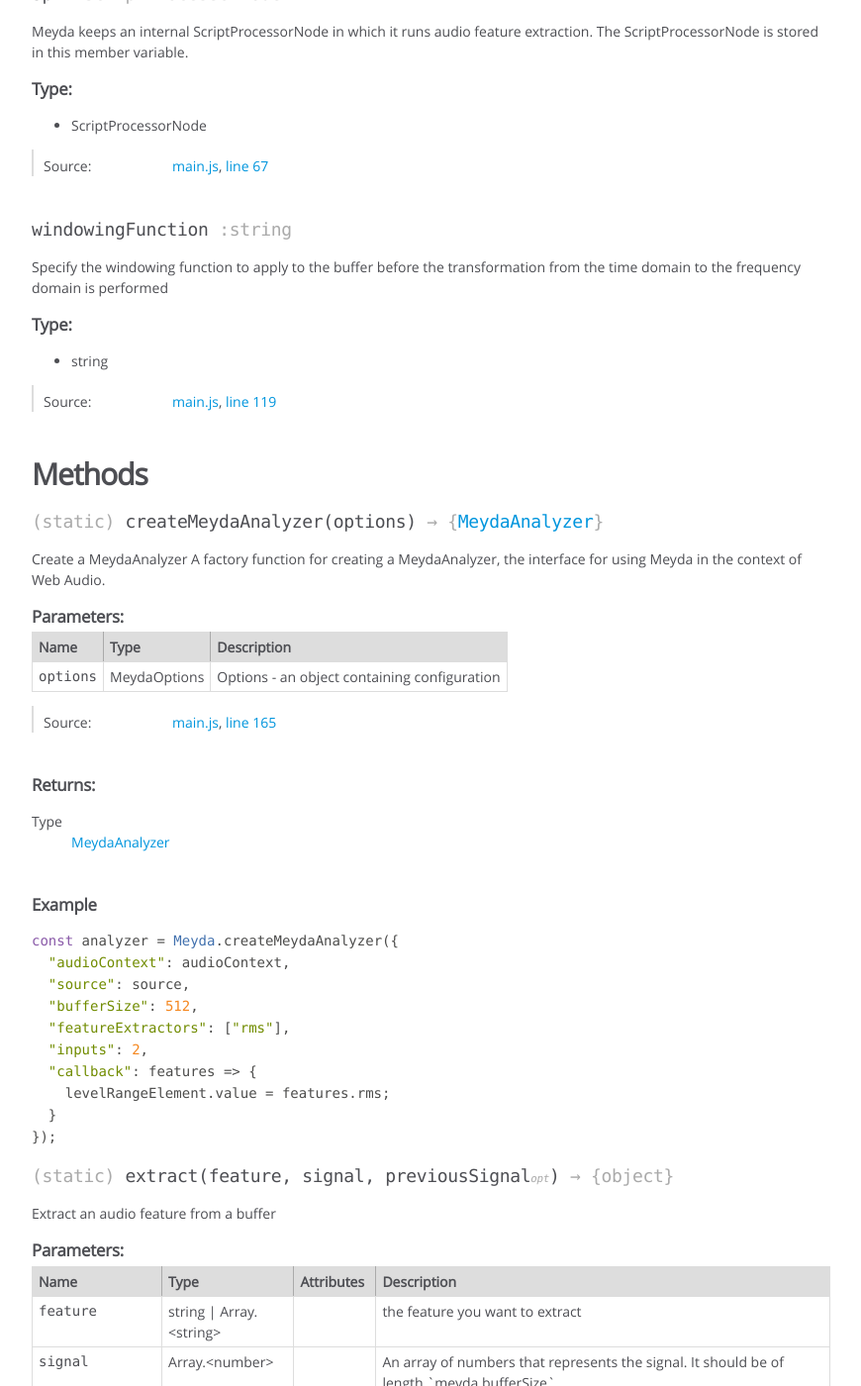
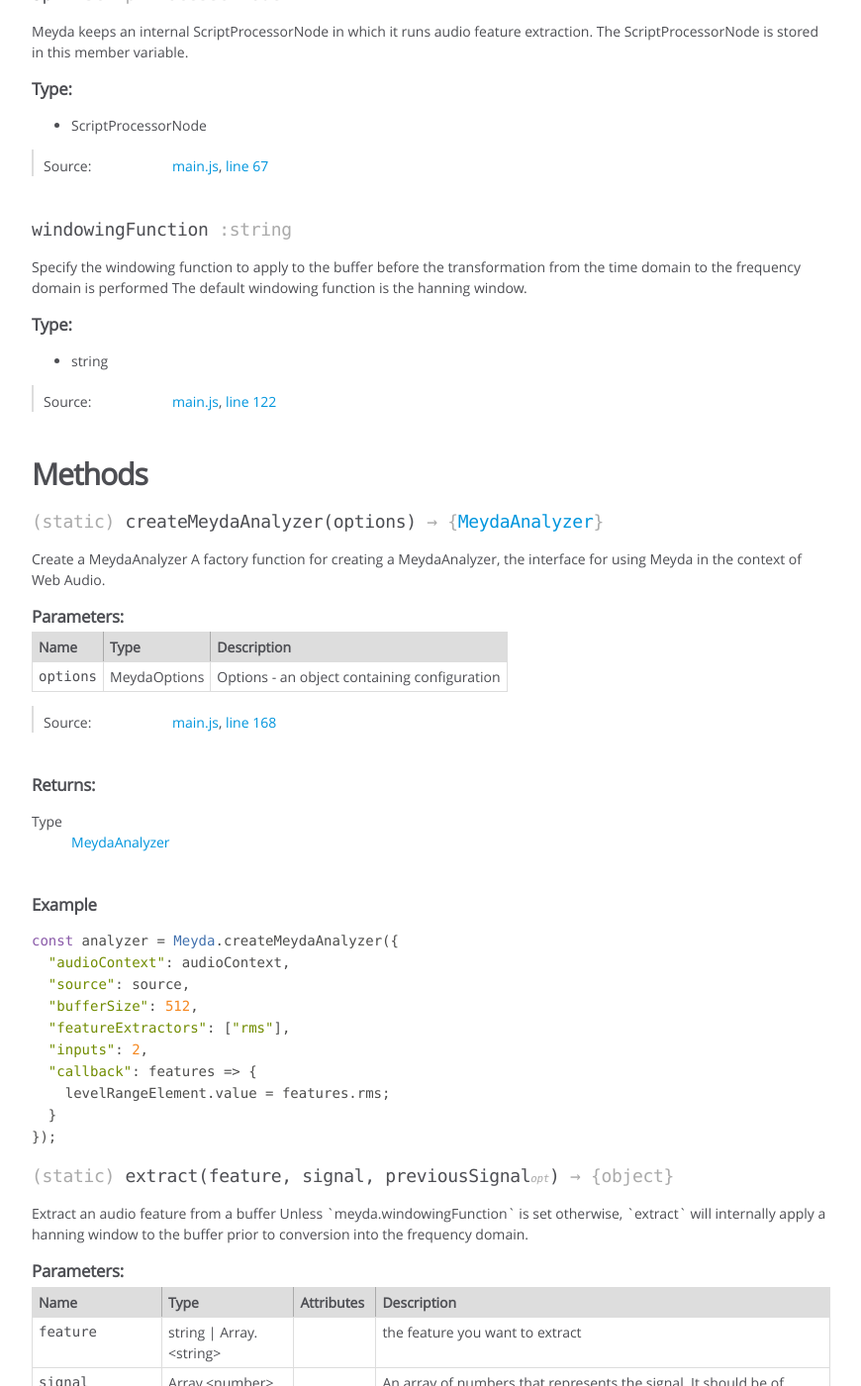
Before and after one commit to meyda/meyda, a Jekyll site: the page docs/reference/module-meyda-Meyda.html, which Jekyll copies as it is, in a window 1280 px wide and 1400 px high, scrolled down 2319 px. Shown: the whole window at 99% size, without its empty margins (0-870 px from the left). Built offline with Jekyll 4.4.1, drawn with Linux system fonts in a browser that asks for light colours; some of the changed text lies outside the part shown.

Commit message:
(docs): Document default windowing function in reference docs

```diff
--- a/docs/reference/MeydaAnalyzer.html
+++ b/docs/reference/MeydaAnalyzer.html
@@ -879,7 +879,7 @@
 <br class="clear">
 
 <footer>
-    Documentation generated by <a href="https://github.com/jsdoc/jsdoc">JSDoc 3.6.2</a> on Sun May 12 2019 17:01:55 GMT-0400 (Eastern Daylight Time)
+    Documentation generated by <a href="https://github.com/jsdoc/jsdoc">JSDoc 3.6.3</a> on Thu Mar 05 2020 15:15:44 GMT-0500 (Eastern Standard Time)
 </footer>
 
 <script> prettyPrint(); </script>
--- a/docs/reference/index.html
+++ b/docs/reference/index.html
@@ -75,7 +75,7 @@
 <br class="clear">
 
 <footer>
-    Documentation generated by <a href="https://github.com/jsdoc/jsdoc">JSDoc 3.6.2</a> on Sun May 12 2019 17:01:55 GMT-0400 (Eastern Daylight Time)
+    Documentation generated by <a href="https://github.com/jsdoc/jsdoc">JSDoc 3.6.3</a> on Thu Mar 05 2020 15:15:44 GMT-0500 (Eastern Standard Time)
 </footer>
 
 <script> prettyPrint(); </script>
--- a/docs/reference/meyda-wa.js.html
+++ b/docs/reference/meyda-wa.js.html
@@ -79,10 +79,10 @@
     this._m.windowingFunction = options.windowingFunction || 'hanning';
     this._m.featureExtractors = featureExtractors;
     this._m.EXTRACTION_STARTED = options.startImmediately || false;
-    this._m.numberOfMFCCCoefficients = options.numberOfMFCCCoefficients || this._m.numberOfMFCCCoefficients || 13;
     this._m.channel = typeof options.channel === 'number' ? options.channel : 0;
     this._m.inputs = options.inputs || 1;
     this._m.outputs = options.outputs || 1;
+    this._m.numberOfMFCCCoefficients = options.numberOfMFCCCoefficients || this._m.numberOfMFCCCoefficients || 13;
 
     //create nodes
     this._m.spn = this._m.audioContext.createScriptProcessor(
--- a/docs/reference/module-meyda-Meyda.html
+++ b/docs/reference/module-meyda-Meyda.html
@@ -808,6 +808,8 @@
 <div class="description">
     Specify the windowing function to apply to the buffer before the
 transformation from the time domain to the frequency domain is performed
+
+The default windowing function is the hanning window.
 </div>
 
 
@@ -855,7 +857,7 @@
 
     <dt class="tag-source">Source:</dt>
     <dd class="tag-source"><ul class="dummy"><li>
-        <a href="main.js.html">main.js</a>, <a href="main.js.html#line119">line 119</a>
+        <a href="main.js.html">main.js</a>, <a href="main.js.html#line122">line 122</a>
     </li></ul></dd>
 
 
@@ -985,7 +987,7 @@
 
     <dt class="tag-source">Source:</dt>
     <dd class="tag-source"><ul class="dummy"><li>
-        <a href="main.js.html">main.js</a>, <a href="main.js.html#line165">line 165</a>
+        <a href="main.js.html">main.js</a>, <a href="main.js.html#line168">line 168</a>
     </li></ul></dd>
 
 
@@ -1062,6 +1064,10 @@
 
 <div class="description">
     Extract an audio feature from a buffer
+
+Unless `meyda.windowingFunction` is set otherwise, `extract` will
+internally apply a hanning window to the buffer prior to conversion into
+the frequency domain.
 </div>
 
 
--- a/docs/reference/module-meyda.html
+++ b/docs/reference/module-meyda.html
@@ -177,7 +177,7 @@
 
     <dt class="tag-source">Source:</dt>
     <dd class="tag-source"><ul class="dummy"><li>
-        <a href="main.js.html">main.js</a>, <a href="main.js.html#line307">line 307</a>
+        <a href="main.js.html">main.js</a>, <a href="main.js.html#line315">line 315</a>
     </li></ul></dd>
 
 
@@ -889,7 +889,7 @@
 <br class="clear">
 
 <footer>
-    Documentation generated by <a href="https://github.com/jsdoc/jsdoc">JSDoc 3.6.2</a> on Sun May 12 2019 17:01:55 GMT-0400 (Eastern Daylight Time)
+    Documentation generated by <a href="https://github.com/jsdoc/jsdoc">JSDoc 3.6.3</a> on Thu Mar 05 2020 15:15:44 GMT-0500 (Eastern Standard Time)
 </footer>
 
 <script> prettyPrint(); </script>
```
Also changed, not shown: other parts of docs/reference/meyda-wa.js.html (+2 -2 lines), other parts of docs/reference/module-meyda-Meyda.html (+4 -4 lines), docs/reference/main.js.html (+9 -1 lines).
